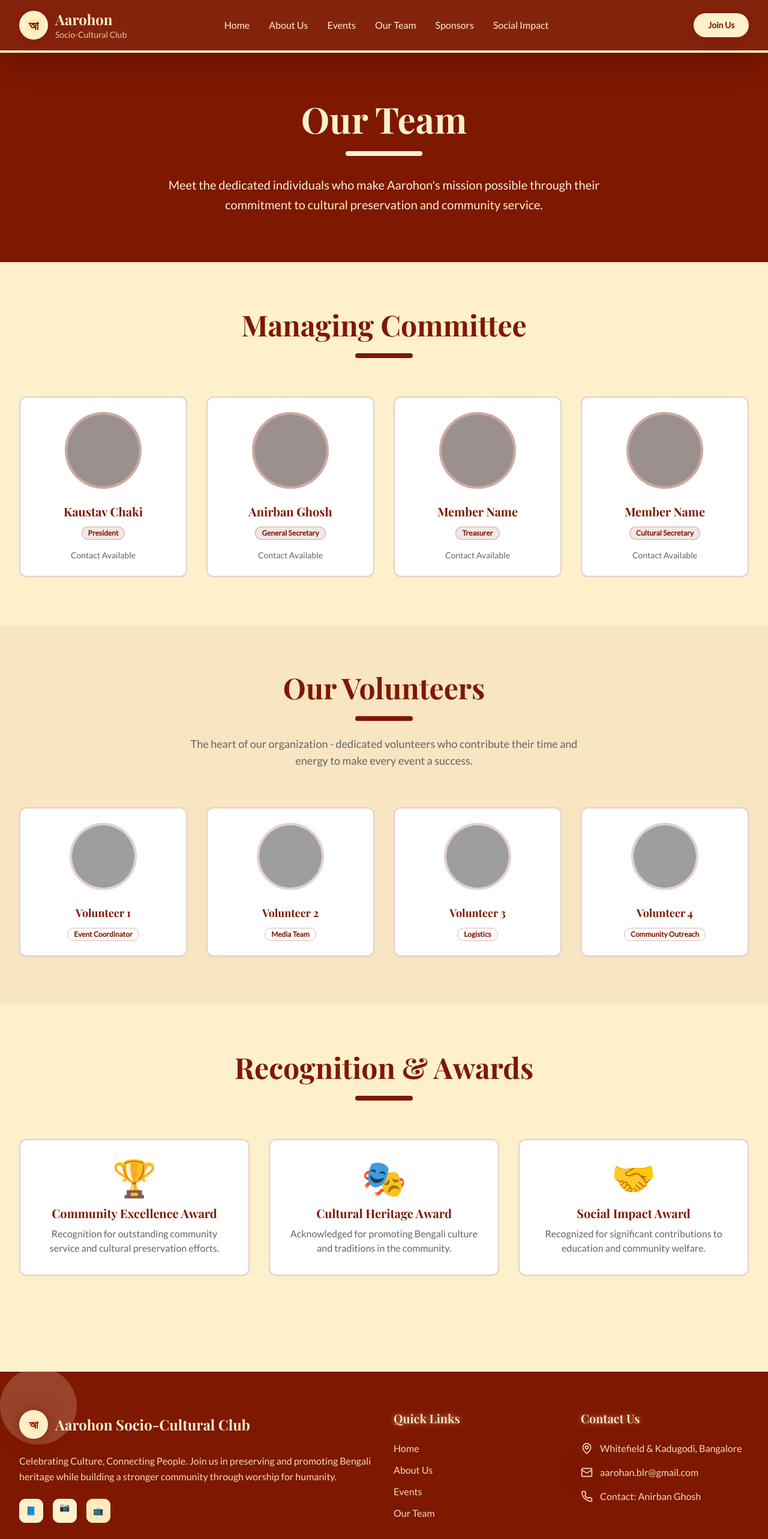
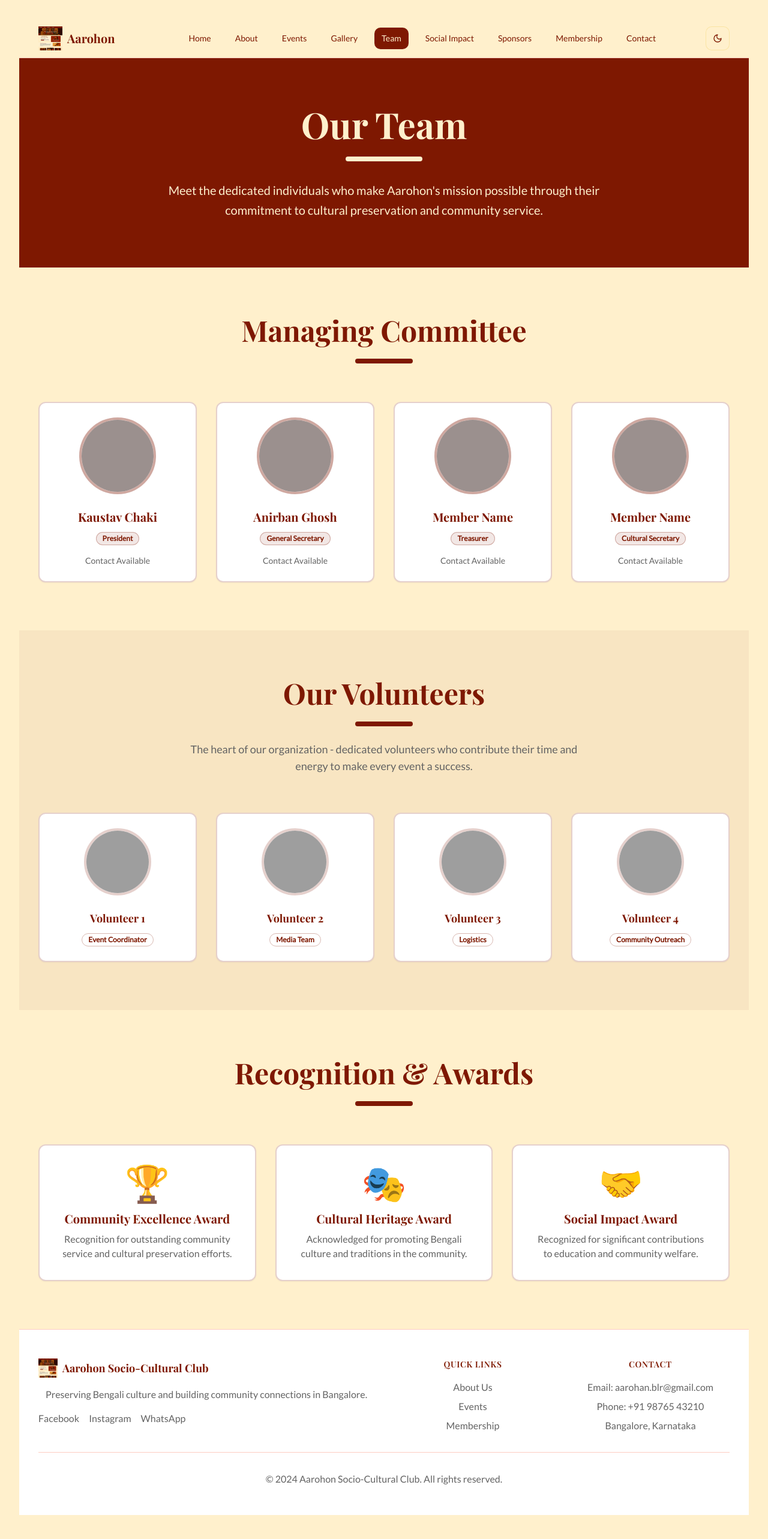
Before and after one commit to keeru3784/aarohon-cultural-canvas, a React (Vite) app: page /team in a window 1280 px wide. Shown: the top 2566 px of the page at 60% size. Built offline with nearby package versions, Linux system fonts and the light colour scheme; grey boxes are pictures that could not be loaded.

Commit message:
feat: Implement dark mode
Adds dark mode functionality to the entire project, enhancing the UI with a beautiful dark theme.

```diff
--- a/src/App.tsx
+++ b/src/App.tsx
@@ -1,44 +1,41 @@
 
-import { Toaster } from "@/components/ui/toaster";
-import { Toaster as Sonner } from "@/components/ui/sonner";
-import { TooltipProvider } from "@/components/ui/tooltip";
-import { QueryClient, QueryClientProvider } from "@tanstack/react-query";
-import { BrowserRouter, Routes, Route } from "react-router-dom";
+import { BrowserRouter as Router, Routes, Route } from "react-router-dom";
+import { Toaster } from "@/components/ui/sonner";
+import { ThemeProvider } from "@/contexts/ThemeContext";
 import Index from "./pages/Index";
 import About from "./pages/About";
 import Events from "./pages/Events";
+import Gallery from "./pages/Gallery";
 import Team from "./pages/Team";
+import Contact from "./pages/Contact";
+import Membership from "./pages/Membership";
+import SocialImpact from "./pages/SocialImpact";
 import Sponsors from "./pages/Sponsors";
-import SocialImpact from "./pages/SocialImpact";
-import Membership from "./pages/Membership";
-import Contact from "./pages/Contact";
-import Gallery from "./pages/Gallery";
 import NotFound from "./pages/NotFound";
+import "./App.css";
 
-const queryClient = new QueryClient();
-
-const App = () => (
-  <QueryClientProvider client={queryClient}>
-    <TooltipProvider>
-      <Toaster />
-      <Sonner />
-      <BrowserRouter>
+function App() {
+  return (
+    <ThemeProvider>
+      <Router>
+        <div className="min-h-screen bg-background text-foreground">
           <Routes>
             <Route path="/" element={<Index />} />
             <Route path="/about" element={<About />} />
             <Route path="/events" element={<Events />} />
+            <Route path="/gallery" element={<Gallery />} />
             <Route path="/team" element={<Team />} />
+            <Route path="/contact" element={<Contact />} />
+            <Route path="/membership" element={<Membership />} />
+            <Route path="/social-impact" element={<SocialImpact />} />
             <Route path="/sponsors" element={<Sponsors />} />
-          <Route path="/social-impact" element={<SocialImpact />} />
-          <Route path="/membership" element={<Membership />} />
-          <Route path="/contact" element={<Contact />} />
-          <Route path="/gallery" element={<Gallery />} />
-          {/* ADD ALL CUSTOM ROUTES ABOVE THE CATCH-ALL "*" ROUTE */}
             <Route path="*" element={<NotFound />} />
           </Routes>
-      </BrowserRouter>
-    </TooltipProvider>
-  </QueryClientProvider>
+          <Toaster />
+        </div>
+      </Router>
+    </ThemeProvider>
   );
+}
 
 export default App;
--- a/src/components/Layout.tsx
+++ b/src/components/Layout.tsx
@@ -1,180 +1,181 @@
 
 import { useState } from "react";
+import { Link, useLocation } from "react-router-dom";
+import { Menu, X } from "lucide-react";
 import { Button } from "@/components/ui/button";
-import { Menu, X, MapPin, Mail, Phone } from "lucide-react";
-import { Link } from "react-router-dom";
+import { ThemeToggle } from "@/components/ThemeToggle";
 
-interface LayoutProps {
-  children: React.ReactNode;
-}
+const Layout = ({ children }: { children: React.ReactNode }) => {
+  const [isOpen, setIsOpen] = useState(false);
+  const location = useLocation();
 
-// Mock social media icons
-const Facebook = () => <span className="animate-bounce-gentle">📘</span>;
-const Instagram = () => <span className="animate-float">📷</span>;
-const Youtube = () => <span className="animate-pulse-glow">📺</span>;
-
-export default function Layout({ children }: LayoutProps) {
-  const [isMenuOpen, setIsMenuOpen] = useState(false);
-
-  const navItems = [
+  const navigation = [
     { name: "Home", href: "/" },
-    { name: "About Us", href: "/about" },
+    { name: "About", href: "/about" },
     { name: "Events", href: "/events" },
-    { name: "Our Team", href: "/team" },
+    { name: "Gallery", href: "/gallery" },
+    { name: "Team", href: "/team" },
+    { name: "Social Impact", href: "/social-impact" },
     { name: "Sponsors", href: "/sponsors" },
-    { name: "Social Impact", href: "/social-impact" },
     { name: "Membership", href: "/membership" },
     { name: "Contact", href: "/contact" },
   ];
 
   return (
-    <div className="min-h-screen bg-secondary">
-      {/* Navigation */}
-      <nav className="bg-primary/95 backdrop-blur-sm shadow-2xl sticky top-0 z-50 border-b-4 border-secondary animate-slide-in-left">
+    <div className="min-h-screen bg-background">
+      <nav className="bg-background/95 backdrop-blur-md border-b border-border sticky top-0 z-50">
         <div className="max-w-7xl mx-auto px-4 sm:px-6 lg:px-8">
-          <div className="flex justify-between items-center py-4">
-            {/* Logo */}
-            <Link to="/" className="flex items-center space-x-3 group">
-              <div className="w-12 h-12 bg-secondary rounded-full flex items-center justify-center animate-primary-pulse hover-float group-hover:animate-rotate-slow">
-                <span className="text-primary font-bold text-xl animate-glow-pulse">আ</span>
+          <div className="flex justify-between items-center h-16">
+            <div className="flex items-center">
+              <Link to="/" className="flex items-center space-x-2">
+                <img
+                  src="/lovable-uploads/2635923e-c8e1-4146-a7bc-1ac251e1ad56.png"
+                  alt="Aarohon Logo"
+                  className="h-10 w-10"
+                />
+                <span className="text-xl font-playfair font-bold text-primary">
+                  Aarohon
+                </span>
+              </Link>
             </div>
-              <div>
-                <h1 className="text-2xl font-playfair font-bold text-secondary hover-glow transition-all duration-300">
-                  Aarohon
-                </h1>
-                <p className="text-sm text-secondary/80 animate-fade-in-up stagger-1">Socio-Cultural Club</p>
-              </div>
-            </Link>
 
             {/* Desktop Navigation */}
-            <div className="hidden lg:flex items-center space-x-8">
-              {navItems.map((item, index) => (
+            <div className="hidden md:block">
+              <div className="ml-10 flex items-baseline space-x-4">
+                {navigation.map((item) => (
                   <Link
                     key={item.name}
                     to={item.href}
-                  className={`text-secondary hover:text-secondary/80 transition-all duration-300 font-medium relative group animate-fade-in-up stagger-${index + 1} hover-shake`}
+                    className={`px-3 py-2 rounded-md text-sm font-medium transition-colors ${
+                      location.pathname === item.href
+                        ? "bg-primary text-primary-foreground"
+                        : "text-foreground hover:bg-accent hover:text-accent-foreground"
+                    }`}
                   >
                     {item.name}
-                  <span className="absolute -bottom-1 left-0 w-0 h-1 bg-secondary transition-all duration-500 group-hover:w-full animate-primary-pulse"></span>
                   </Link>
                 ))}
-              <Button className="bg-secondary hover:bg-secondary/90 text-primary font-semibold px-6 py-2 rounded-full transition-all duration-300 hover:scale-110 animate-primary-pulse hover-float">
-                Join Us
+              </div>
+            </div>
+
+            {/* Theme Toggle and Mobile Menu Button */}
+            <div className="flex items-center space-x-4">
+              <ThemeToggle />
+              <div className="md:hidden">
+                <Button
+                  variant="outline"
+                  size="icon"
+                  onClick={() => setIsOpen(!isOpen)}
+                >
+                  {isOpen ? <X className="h-4 w-4" /> : <Menu className="h-4 w-4" />}
                 </Button>
               </div>
-
-            {/* Mobile menu button */}
-            <div className="lg:hidden">
-              <Button
-                variant="ghost"
-                size="icon"
-                onClick={() => setIsMenuOpen(!isMenuOpen)}
-                className="text-secondary hover:bg-secondary/20 hover-shake"
-              >
-                {isMenuOpen ? <X size={24} className="animate-scale-in" /> : <Menu size={24} className="animate-scale-in" />}
-              </Button>
             </div>
           </div>
         </div>
 
         {/* Mobile Navigation */}
-        {isMenuOpen && (
-          <div className="lg:hidden bg-primary/95 backdrop-blur-sm border-t-2 border-secondary animate-slide-in-left shadow-xl">
-            <div className="px-4 pt-2 pb-4 space-y-3">
-              {navItems.map((item, index) => (
+        {isOpen && (
+          <div className="md:hidden border-t border-border">
+            <div className="px-2 pt-2 pb-3 space-y-1 bg-background">
+              {navigation.map((item) => (
                 <Link
                   key={item.name}
                   to={item.href}
-                  className={`block py-3 px-4 text-secondary hover:text-secondary/80 transition-all duration-300 font-medium rounded-md hover:bg-secondary/10 animate-fade-in-up stagger-${index + 1} hover-float`}
-                  onClick={() => setIsMenuOpen(false)}
+                  className={`block px-3 py-2 rounded-md text-base font-medium transition-colors ${
+                    location.pathname === item.href
+                      ? "bg-primary text-primary-foreground"
+                      : "text-foreground hover:bg-accent hover:text-accent-foreground"
+                  }`}
+                  onClick={() => setIsOpen(false)}
                 >
                   {item.name}
                 </Link>
               ))}
-              <Button className="w-full bg-secondary hover:bg-secondary/90 text-primary font-semibold py-3 rounded-full transition-all duration-300 animate-primary-pulse">
-                Join Us
-              </Button>
             </div>
           </div>
         )}
       </nav>
 
-      {/* Main Content */}
       <main>{children}</main>
 
-      {/* Footer */}
-      <footer className="bg-primary text-secondary py-16 mt-20 relative overflow-hidden">
-        <div className="absolute inset-0 mandala-pattern opacity-20"></div>
-        <div className="absolute top-0 left-0 w-32 h-32 bg-secondary/20 rounded-full animate-float stagger-1"></div>
-        <div className="absolute bottom-0 right-0 w-24 h-24 bg-secondary/30 rounded-full animate-bounce-gentle stagger-3"></div>
-
-        <div className="max-w-7xl mx-auto px-4 sm:px-6 lg:px-8 relative z-10">
+      <footer className="bg-card border-t border-border">
+        <div className="max-w-7xl mx-auto py-12 px-4 sm:px-6 lg:px-8">
           <div className="grid grid-cols-1 md:grid-cols-4 gap-8">
-            {/* Logo and Description */}
-            <div className="md:col-span-2 animate-slide-in-left">
-              <div className="flex items-center space-x-3 mb-6 group">
-                <div className="w-12 h-12 bg-secondary rounded-full flex items-center justify-center animate-primary-pulse hover-float group-hover:animate-rotate-slow">
-                  <span className="text-primary font-bold text-lg animate-glow-pulse">আ</span>
+            <div className="col-span-1 md:col-span-2">
+              <div className="flex items-center space-x-2 mb-4">
+                <img
+                  src="/lovable-uploads/2635923e-c8e1-4146-a7bc-1ac251e1ad56.png"
+                  alt="Aarohon Logo"
+                  className="h-8 w-8"
+                />
+                <span className="text-lg font-playfair font-bold text-primary">
+                  Aarohon Socio-Cultural Club
+                </span>
               </div>
-                <h3 className="text-2xl font-playfair font-bold hover-glow">Aarohon Socio-Cultural Club</h3>
-              </div>
-              <p className="text-secondary/90 mb-6 leading-relaxed animate-fade-in-up stagger-1">
-                Celebrating Culture, Connecting People. Join us in preserving and promoting Bengali heritage while building a stronger community through worship for humanity.
+              <p className="text-muted-foreground mb-4">
+                Preserving Bengali culture and building community connections in Bangalore.
               </p>
               <div className="flex space-x-4">
-                <Button variant="outline" size="icon" className="border-secondary text-secondary hover:bg-secondary hover:text-primary transition-all duration-300 hover:scale-110 animate-scale-in stagger-1">
-                  <Facebook />
-                </Button>
-                <Button variant="outline" size="icon" className="border-secondary text-secondary hover:bg-secondary hover:text-primary transition-all duration-300 hover:scale-110 animate-scale-in stagger-2">
-                  <Instagram />
-                </Button>
-                <Button variant="outline" size="icon" className="border-secondary text-secondary hover:bg-secondary hover:text-primary transition-all duration-300 hover:scale-110 animate-scale-in stagger-3">
-                  <Youtube />
-                </Button>
+                <a href="#" className="text-muted-foreground hover:text-primary">
+                  Facebook
+                </a>
+                <a href="#" className="text-muted-foreground hover:text-primary">
+                  Instagram
+                </a>
+                <a href="#" className="text-muted-foreground hover:text-primary">
+                  WhatsApp
+                </a>
               </div>
             </div>
-
-            {/* Quick Links */}
-            <div className="animate-slide-in-right stagger-1">
-              <h4 className="font-playfair font-semibold text-xl mb-6 text-secondary animate-secondary-glow">Quick Links</h4>
-              <ul className="space-y-3">
-                {navItems.slice(0, 4).map((item, index) => (
-                  <li key={item.name} className={`animate-fade-in-up stagger-${index + 1}`}>
-                    <Link to={item.href} className="text-secondary/90 hover:text-secondary transition-all duration-300 hover:pl-2 hover-glow">
-                      {item.name}
+            <div>
+              <h3 className="text-sm font-semibold text-foreground uppercase tracking-wider mb-4">
+                Quick Links
+              </h3>
+              <ul className="space-y-2">
+                <li>
+                  <Link to="/about" className="text-muted-foreground hover:text-primary">
+                    About Us
                   </Link>
                 </li>
-                ))}
+                <li>
+                  <Link to="/events" className="text-muted-foreground hover:text-primary">
+                    Events
+                  </Link>
+                </li>
+                <li>
+                  <Link to="/membership" className="text-muted-foreground hover:text-primary">
+                    Membership
+                  </Link>
+                </li>
               </ul>
             </div>
-
-            {/* Contact Info */}
-            <div className="animate-slide-in-right stagger-2">
-              <h4 className="font-playfair font-semibold text-xl mb-6 text-secondary animate-secondary-glow">Contact Us</h4>
-              <div className="space-y-4">
-                <p className="text-secondary/90 flex items-center hover-float">
-                  <MapPin className="w-5 h-5 mr-3 animate-bounce-gentle" />
-                  Whitefield & Kadugodi, Bangalore
-                </p>
-                <p className="text-secondary/90 flex items-center hover-float">
-                  <Mail className="w-5 h-5 mr-3 animate-primary-pulse" />
-                  aarohan.blr@gmail.com
-                </p>
-                <p className="text-secondary/90 flex items-center hover-float">
-                  <Phone className="w-5 h-5 mr-3 animate-bounce-gentle" />
-                  Contact: Anirban Ghosh
-                </p>
+            <div>
+              <h3 className="text-sm font-semibold text-foreground uppercase tracking-wider mb-4">
+                Contact
+              </h3>
+              <ul className="space-y-2">
+                <li className="text-muted-foreground">
+                  Email: aarohan.blr@gmail.com
+                </li>
+                <li className="text-muted-foreground">
+                  Phone: +91 98765 43210
+                </li>
+                <li className="text-muted-foreground">
+                  Bangalore, Karnataka
+                </li>
+              </ul>
             </div>
           </div>
-          </div>
-
-          <div className="border-t border-secondary/30 mt-12 pt-8 text-center animate-fade-in-up stagger-4">
-            <p className="text-secondary/80 hover-glow">
-              © 2024 Aarohon Socio-Cultural Club. All rights reserved. | www.aarohansocio.in
+          <div className="mt-8 border-t border-border pt-8">
+            <p className="text-center text-muted-foreground">
+              © 2024 Aarohon Socio-Cultural Club. All rights reserved.
             </p>
           </div>
         </div>
       </footer>
     </div>
   );
-}
+};
+
+export default Layout;
--- /dev/null
+++ b/src/components/ThemeToggle.tsx
@@ -0,0 +1,24 @@
+
+import { Moon, Sun } from 'lucide-react';
+import { Button } from '@/components/ui/button';
+import { useTheme } from '@/contexts/ThemeContext';
+
+export const ThemeToggle = () => {
+  const { theme, toggleTheme } = useTheme();
+
+  return (
+    <Button
+      variant="outline"
+      size="icon"
+      onClick={toggleTheme}
+      className="border-bengali-gold/20 hover:border-bengali-gold hover:bg-bengali-gold/10 transition-all duration-300"
+    >
+      {theme === 'light' ? (
+        <Moon className="h-4 w-4 text-bengali-red" />
+      ) : (
+        <Sun className="h-4 w-4 text-bengali-gold" />
+      )}
+      <span className="sr-only">Toggle theme</span>
+    </Button>
+  );
+};
--- /dev/null
+++ b/src/contexts/ThemeContext.tsx
@@ -0,0 +1,45 @@
+
+import React, { createContext, useContext, useEffect, useState } from 'react';
+
+type Theme = 'light' | 'dark';
+
+interface ThemeContextType {
+  theme: Theme;
+  toggleTheme: () => void;
+}
+
+const ThemeContext = createContext<ThemeContextType | undefined>(undefined);
+
+export const useTheme = () => {
+  const context = useContext(ThemeContext);
+  if (!context) {
+    throw new Error('useTheme must be used within a ThemeProvider');
+  }
+  return context;
+};
+
+export const ThemeProvider: React.FC<{ children: React.ReactNode }> = ({ children }) => {
+  const [theme, setTheme] = useState<Theme>(() => {
+    const saved = localStorage.getItem('theme');
+    return (saved as Theme) || 'light';
+  });
+
+  useEffect(() => {
+    localStorage.setItem('theme', theme);
+    if (theme === 'dark') {
+      document.documentElement.classList.add('dark');
+    } else {
+      document.documentElement.classList.remove('dark');
+    }
+  }, [theme]);
+
+  const toggleTheme = () => {
+    setTheme(prev => prev === 'light' ? 'dark' : 'light');
+  };
+
+  return (
+    <ThemeContext.Provider value={{ theme, toggleTheme }}>
+      {children}
+    </ThemeContext.Provider>
+  );
+};
--- a/src/index.css
+++ b/src/index.css
@@ -19,16 +19,16 @@
     --secondary: 42 100 90;
     --secondary-foreground: 11 98 25;
 
-    --muted: 42 100 90;
+    --muted: 42 100 85;
     --muted-foreground: 0 0 39;
 
-    --accent: 11 98 25;
-    --accent-foreground: 42 100 90;
+    --accent: 11 98 90;
+    --accent-foreground: 11 98 25;
 
     --destructive: 0 84 60;
     --destructive-foreground: 42 100 90;
 
-    --border: 11 98 25;
+    --border: 11 98 88;
     --input: 42 100 90;
     --ring: 11 98 25;
 
@@ -46,44 +46,54 @@
   }
 
   .dark {
-    --background: 11 98 25;
+    --background: 11 98 8;
     --foreground: 42 100 90;
 
-    --card: 15 100 20;
+    --card: 11 98 12;
     --card-foreground: 42 100 90;
 
-    --popover: 15 100 20;
+    --popover: 11 98 12;
     --popover-foreground: 42 100 90;
 
-    --primary: 42 100 90;
-    --primary-foreground: 11 98 25;
+    --primary: 46 93 47;
+    --primary-foreground: 11 98 8;
 
-    --secondary: 15 100 20;
+    --secondary: 11 98 15;
     --secondary-foreground: 42 100 90;
 
-    --muted: 15 100 20;
-    --muted-foreground: 0 0 71;
+    --muted: 11 98 15;
+    --muted-foreground: 0 0 65;
 
-    --accent: 15 100 20;
+    --accent: 11 98 18;
     --accent-foreground: 42 100 90;
 
-    --destructive: 0 63 31;
+    --destructive: 0 84 60;
     --destructive-foreground: 42 100 90;
 
-    --border: 15 100 20;
-    --input: 15 100 20;
-    --ring: 42 100 90;
+    --border: 11 98 18;
+    --input: 11 98 15;
+    --ring: 46 93 47;
+
+    /* Dark mode cultural colors */
+    --bengali-red: 11 98 45;
+    --bengali-gold: 46 93 55;
+    --bengali-cream: 42 100 85;
+    --bengali-blue: 231 63 50;
+    --bengali-orange: 33 94 55;
+    --bengali-brown: 11 98 35;
+    --bengali-dark-brown: 13 100 25;
+    --bengali-light-brown: 30 41 70;
   }
 }
 
-
 @layer base {
   * {
-    @apply border-border;
+    @apply border-border transition-colors duration-200;
   }
 
   body {
     @apply bg-background text-foreground font-lato;
+    transition: background-color 0.2s ease, color 0.2s ease;
   }
 
   h1, h2, h3, h4, h5, h6 {
@@ -171,6 +181,16 @@
 
   .secondary-shadow {
     box-shadow: 0 10px 30px hsl(var(--secondary) / 0.4);
+  }
+
+  .dark-gradient {
+    background: linear-gradient(135deg, hsl(var(--background)) 0%, hsl(var(--card)) 50%, hsl(var(--background)) 100%);
+  }
+
+  .glass-effect {
+    background: hsl(var(--card) / 0.8);
+    backdrop-filter: blur(12px);
+    border: 1px solid hsl(var(--border));
   }
 }
 
@@ -277,6 +297,25 @@
   animation: glow-pulse 2s ease-in-out infinite;
 }
 
+/* Dark mode specific enhancements */
+.dark .cultural-gradient {
+  background: linear-gradient(135deg, hsl(var(--primary)) 0%, hsl(var(--bengali-gold)) 50%, hsl(var(--accent)) 100%);
+}
+
+.dark .mandala-pattern {
+  background-image: radial-gradient(circle at 25% 25%, hsl(var(--bengali-gold) / 0.25) 2px, transparent 2px),
+                    radial-gradient(circle at 75% 75%, hsl(var(--primary) / 0.25) 2px, transparent 2px);
+}
+
+.dark .worship-overlay {
+  background: linear-gradient(135deg, hsl(var(--background) / 0.9) 0%, hsl(var(--card) / 0.9) 100%);
+}
+
+/* Smooth transitions for theme switching */
+* {
+  transition: background-color 0.2s ease, color 0.2s ease, border-color 0.2s ease, box-shadow 0.2s ease;
+}
+
 .stagger-1 { animation-delay: 0.1s; }
 .stagger-2 { animation-delay: 0.2s; }
 .stagger-3 { animation-delay: 0.3s; }
```
Lines whose indentation alone changed are shown as unchanged.
